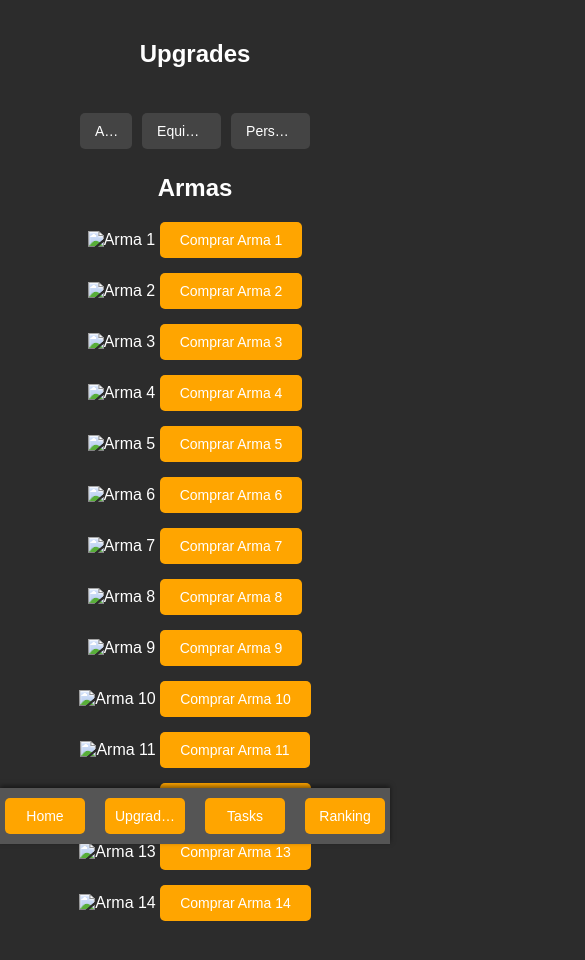
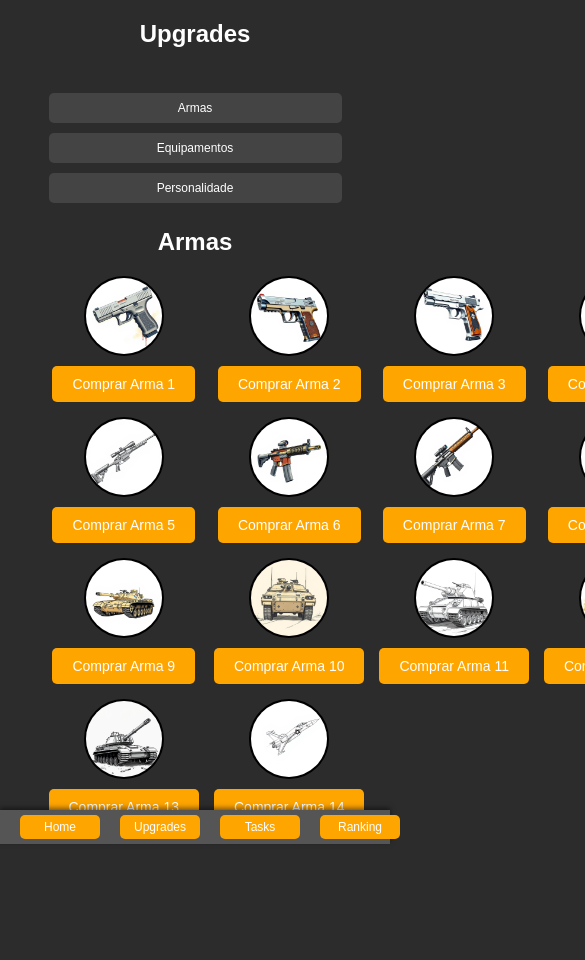
Before and after one commit to jeff-prog/CLICKGAME, a plain HTML site: page upgrade.html in a window 390 px wide. Both pictures are taken after a click on the button "Armas". Shown: the top 960 px of the page, 585 px wide, since content can reach past the window. After the commit the page ends 895 px from the top, so only its background shows below. Drawn offline with Linux system fonts and the light colour scheme.

Commit message:
Add files via upload

```diff
--- a/style.css
+++ b/style.css
@@ -1,49 +1,52 @@
-/* Estilo Geral */
+/* Reset de margens e bordas */
 * {
     margin: 0;
     padding: 0;
     box-sizing: border-box;
 }
 
+/* Estilos para o corpo da página */
 body {
     font-family: Arial, sans-serif;
-    background-color: #2c2c2c; /* Fundo cinza */
+    background-color: #2c2c2c; /* Fundo cinza escuro */
     color: white;
     display: flex;
-    flex-direction: column; /* Permite a rolagem em telas menores */
-    align-items: center; /* Centraliza horizontalmente */
+    flex-direction: column; /* Permite rolagem em telas menores */
+    align-items: center; /* Centraliza o conteúdo horizontalmente */
     min-height: 100vh;
-    padding: 20px; /* Adiciona um espaço nas bordas */
+    padding: 20px;
     overflow-y: auto; /* Permite rolagem vertical */
+    width: 100%;
 }
 
-/* Container Principal */
+/* Container principal com limite de largura */
 .container {
     text-align: center;
     width: 100%;
-    max-width: 800px; /* Ajustado para uma tela maior */
-    margin-top: 20px; /* Espaço entre o topo da página e o conteúdo */
+    max-width: 300px;
+    margin-top: 10px;
 }
 
-/* Estilo de Cabeçalho */
+/* Estilos para o cabeçalho */
 header {
     text-align: right;
     padding: 10px;
     margin-bottom: 10px;
 }
 
+/* Título principal da página */
 h1 {
     margin-bottom: 20px;
-    font-size: 24px; /* Tamanho da fonte reduzido */
+    font-size: 24px;
 }
 
-/* Novo estilo para Coins acima da imagem */
+/* Estilo para o cabeçalho de moedas */
 .coins-header {
-    margin-bottom: 20px; /* Espaço entre o header e a imagem */
-    font-size: 20px; /* Tamanho da fonte reduzido */
+    margin-bottom: 20px;
+    font-size: 20px;
 }
 
-/* Círculo para Imagem */
+/* Círculo para a imagem da moeda */
 .circle {
     width: 288px;
     height: 288px;
@@ -56,6 +59,7 @@ h1 {
     overflow: hidden;
 }
 
+/* Imagem da moeda */
 .circle img {
     width: 100%;
     height: auto;
@@ -64,10 +68,10 @@ h1 {
     cursor: pointer;
 }
 
-/* Barra de Energia */
+/* Barra de energia */
 .energy-bar {
-    width: 100%; /* Ajusta a barra de energia para ocupar 100% da largura */
-    max-width: 300px; /* Largura máxima da barra */
+    width: 100%;
+    max-width: 300px;
     height: 30px;
     background-color: #555;
     margin: 10px auto;
@@ -75,13 +79,14 @@ h1 {
     overflow: hidden;
 }
 
+/* Nível de energia */
 #energy-level {
     height: 100%;
     background-color: limegreen;
     width: 100%;
 }
 
-/* Barra Inferior */
+/* Barra inferior de navegação */
 .bottom-bar {
     position: fixed;
     bottom: 0;
@@ -95,12 +100,13 @@ h1 {
     z-index: 1000;
 }
 
+/* Estilos para botões gerais */
 button {
     background-color: orange;
     border: none;
     padding: 10px 20px;
     cursor: pointer;
-    font-size: 14px; /* Tamanho da fonte reduzido */
+    font-size: 14px;
     color: white;
     border-radius: 5px;
     transition: background-color 0.3s;
@@ -109,6 +115,7 @@ button {
     text-overflow: ellipsis;
 }
 
+/* Botões de navegação */
 .nav-button {
     margin: 0 10px;
     min-width: 80px;
@@ -125,7 +132,7 @@ button {
     background-color: darkorange;
 }
 
-/* Tabela de Ranking */
+/* Tabela de ranking */
 table {
     width: 100%;
     margin: 20px 0;
@@ -138,6 +145,7 @@ td {
     border-bottom: 1px solid white;
 }
 
+/* Alternância de cores nas linhas da tabela */
 tr:nth-child(odd) {
     background-color: #333;
 }
@@ -146,7 +154,7 @@ tr:nth-child(even) {
     background-color: #444;
 }
 
-/* Cores especiais para os três primeiros lugares */
+/* Cores especiais para as três primeiras posições */
 tr:nth-child(1) {
     background-color: gold;
 }
@@ -156,16 +164,16 @@ tr:nth-child(2) {
 }
 
 tr:nth-child(3) {
-    background-color: #cd7f32; /* Bronze */
+    background-color: #cd7f32;
 }
 
-/* Botão de Reset */
+/* Botão de reset de nível */
 #reset-level {
     background-color: orange;
     color: white;
     border: none;
     padding: 10px 20px;
-    font-size: 14px; /* Tamanho da fonte reduzido */
+    font-size: 14px;
     cursor: pointer;
     border-radius: 5px;
 }
@@ -174,35 +182,37 @@ tr:nth-child(3) {
     background-color: darkorange;
 }
 
-/* Estilo do Menu de Upgrade */
+/* Estilo do menu de upgrade */
 #upgrade-menu {
-    width: 80%;
-    margin: 20px auto; /* Centraliza e dá espaço em cima e embaixo */
+    width: 90%;
+    margin: 20px auto;
     padding: 20px;
 }
 
+/* Botões para submenus */
 .submenu-buttons {
     display: flex;
-    justify-content: space-between;
+    flex-direction: column;
+    align-items: stretch;
     margin-bottom: 20px;
 }
 
 .submenu-buttons button {
     padding: 10px 15px;
-    margin: 5px;
+    margin: 5px 0;
     background-color: #444;
     color: white;
     border: none;
     cursor: pointer;
     transition: background-color 0.3s;
-    flex-grow: 1; /* Permite que os botões cresçam igualmente */
+    width: 100%;
 }
 
 .submenu-buttons button:hover {
     background-color: #555;
 }
 
-/* Estilo dos Conteúdos de Menu */
+/* Conteúdo dos menus */
 .menu-content {
     display: none;
 }
@@ -212,12 +222,12 @@ tr:nth-child(3) {
     padding: 10px;
     background-color: #333;
     border-radius: 8px;
-    display: flex; /* Para alinhar imagem e texto lado a lado */
-    align-items: center; /* Alinha verticalmente */
+    display: flex;
+    align-items: center;
 }
 
 .item img, .personality-item img {
-    width: 100px; /* Ajustado para um tamanho mais apropriado */
+    width: 100px;
     height: auto;
     border-radius: 5px;
     margin-right: 15px;
@@ -225,10 +235,10 @@ tr:nth-child(3) {
 
 .item p, .personality-item p {
     margin: 10px 0;
-    flex-grow: 1; /* Permite que o texto utilize o espaço disponível */
+    flex-grow: 1;
 }
 
-/* Botão de Compra */
+/* Botão de compra */
 .buy-button.green {
     background-color: #4CAF50;
     color: white;
@@ -243,7 +253,7 @@ tr:nth-child(3) {
     background-color: #45a049;
 }
 
-/* Estilo para Personalidades e Equipamentos */
+/* Estilo para personalidades e equipamentos */
 .equipamento-item, .personalidade-item {
     margin: 15px 0;
     padding: 10px;
@@ -251,9 +261,69 @@ tr:nth-child(3) {
     border-radius: 8px;
 }
 
+/* Grid para listas de itens */
 .arma-container, .equipamento-container, .personalidade-container {
     display: grid;
-    grid-template-columns: repeat(auto-fill, minmax(150px, 1fr)); /* 4 colunas, responsivo */
+    grid-template-columns: repeat(auto-fill, minmax(150px, 1fr));
     gap: 15px;
     margin: 20px 0;
 }
+
+/* Estilo específico das armas */
+.arma-container {
+    display: grid;
+    grid-template-columns: repeat(4, 1fr); /* Define 4 colunas para armas */
+    gap: 15px;
+    margin-top: 20px;
+}
+
+.arma-item {
+    text-align: center;
+}
+
+.arma-imagem {
+    width: 80px;
+    height: 80px;
+    border-radius: 50%;
+    border: 2px solid black;
+    display: block;
+    margin: 0 auto 10px;
+}
+
+/* Ajustes para responsividade em dispositivos móveis */
+@media (max-width: 768px) {
+    body {
+        padding: 10px;
+    }
+
+    .container {
+        width: 100%;
+        max-width: 100%;
+        margin-top: 10px;
+    }
+
+    .circle {
+        width: 200px;
+        height: 200px;
+    }
+
+    .coins-header {
+        font-size: 18px;
+    }
+
+    .bottom-bar {
+        flex-direction: row;
+        justify-content: space-between;
+        padding: 5px 10px;
+    }
+
+    .nav-button {
+        font-size: 12px;
+        padding: 5px 10px;
+    }
+
+    .submenu-buttons button {
+        font-size: 12px;
+        padding: 8px;
+    }
+}
--- a/upgrade.html
+++ b/upgrade.html
@@ -10,128 +10,137 @@
     <div class="container">
         <h1>Upgrades</h1>
 
+        <!-- Menu de upgrades com submenus -->
         <div id="upgrade-menu">
-            <!-- Botões para submenus -->
+            <!-- Botões para navegar entre submenus -->
             <div class="submenu-buttons">
                 <button onclick="showSubMenu('weapons')" class="submenu-button">Armas</button>
                 <button onclick="showSubMenu('equipments')" class="submenu-button">Equipamentos</button>
                 <button onclick="showSubMenu('personalities')" class="submenu-button">Personalidade</button>
             </div>
 
-            <!-- Conteúdo do menu de Armas (exibido por padrão) -->
+            <!-- Submenu de Armas -->
             <div id="weapons-menu" class="menu-content">
                 <h2>Armas</h2>
                 <div class="arma-container">
-                    <!-- 14 Armas -->
-                    <div class="arma-quadrado">
-                        <img src="img/weapon1.png" alt="Arma 1" class="arma-imagem">
+                    <!-- Arma 1 -->
+                    <div class="arma-item">
+                        <img src="img/weapons/Glock_17.jpg" alt="Arma 1" class="arma-imagem">
                         <button class="buy-button" onclick="comprarArma('Arma 1')">Comprar Arma 1</button>
                     </div>
-
-                    <div class="arma-quadrado">
-                        <img src="img/weapon2.png" alt="Arma 2" class="arma-imagem">
+                    <!-- Arma 2 -->
+                    <div class="arma-item">
+                        <img src="img/weapons/Beretta_M9.jpg" alt="Arma 2" class="arma-imagem">
                         <button class="buy-button" onclick="comprarArma('Arma 2')">Comprar Arma 2</button>
                     </div>
-
-                    <div class="arma-quadrado">
-                        <img src="img/weapon3.png" alt="Arma 3" class="arma-imagem">
+                    <!-- Arma 3 -->
+                    <div class="arma-item">
+                        <img src="img/weapons/IMI_Desert_Eagle.jpg" alt="Arma 3" class="arma-imagem">
                         <button class="buy-button" onclick="comprarArma('Arma 3')">Comprar Arma 3</button>
                     </div>
-
-                    <div class="arma-quadrado">
-                        <img src="img/weapon4.png" alt="Arma 4" class="arma-imagem">
+                    <!-- Arma 4 -->
+                    <div class="arma-item">
+                        <img src="img/weapons/SIG_sauer_P320.jpg" alt="Arma 4" class="arma-imagem">
                         <button class="buy-button" onclick="comprarArma('Arma 4')">Comprar Arma 4</button>
                     </div>
-
-                    <div class="arma-quadrado">
-                        <img src="img/weapon5.png" alt="Arma 5" class="arma-imagem">
+                    <!-- Arma 5 -->
+                    <div class="arma-item">
+                        <img src="img/weapons/Barrett_M82_Precision_Rifle.jpg" alt="Arma 5" class="arma-imagem">
                         <button class="buy-button" onclick="comprarArma('Arma 5')">Comprar Arma 5</button>
                     </div>
-
-                    <div class="arma-quadrado">
-                        <img src="img/weapon6.png" alt="Arma 6" class="arma-imagem">
+                    <!-- Arma 6 -->
+                    <div class="arma-item">
+                        <img src="img/weapons/fuzil_HK416.jpg" alt="Arma 6" class="arma-imagem">
                         <button class="buy-button" onclick="comprarArma('Arma 6')">Comprar Arma 6</button>
                     </div>
-
-                    <div class="arma-quadrado">
-                        <img src="img/weapon7.png" alt="Arma 7" class="arma-imagem">
+                    <!-- Arma 7 -->
+                    <div class="arma-item">
+                        <img src="img/weapons/M240_Machine_Gun.jpg" alt="Arma 7" class="arma-imagem">
                         <button class="buy-button" onclick="comprarArma('Arma 7')">Comprar Arma 7</button>
                     </div>
-
-                    <div class="arma-quadrado">
-                        <img src="img/weapon8.png" alt="Arma 8" class="arma-imagem">
+                    <!-- Arma 8 -->
+                    <div class="arma-item">
+                        <img src="img/weapons/M203_Grenade_Launcher.jpg" alt="Arma 8" class="arma-imagem">
                         <button class="buy-button" onclick="comprarArma('Arma 8')">Comprar Arma 8</button>
                     </div>
-
-                    <div class="arma-quadrado">
-                        <img src="img/weapon9.png" alt="Arma 9" class="arma-imagem">
+                    <!-- Arma 9 -->
+                    <div class="arma-item">
+                        <img src="img/weapons/Leopart_2_Tank.jpg" alt="Arma 9" class="arma-imagem">
                         <button class="buy-button" onclick="comprarArma('Arma 9')">Comprar Arma 9</button>
                     </div>
-
-                    <div class="arma-quadrado">
-                        <img src="img/weapon10.png" alt="Arma 10" class="arma-imagem">
+                    <!-- Arma 10 -->
+                    <div class="arma-item">
+                        <img src="img/weapons/M2_Bradley.jpg" alt="Arma 10" class="arma-imagem">
                         <button class="buy-button" onclick="comprarArma('Arma 10')">Comprar Arma 10</button>
                     </div>
-
-                    <div class="arma-quadrado">
-                        <img src="img/weapon11.png" alt="Arma 11" class="arma-imagem">
+                    <!-- Arma 11 -->
+                    <div class="arma-item">
+                        <img src="img/weapons/M109_Paladin_Howitzer.jpg" alt="Arma 11" class="arma-imagem">
                         <button class="buy-button" onclick="comprarArma('Arma 11')">Comprar Arma 11</button>
                     </div>
-
-                    <div class="arma-quadrado">
-                        <img src="img/weapon12.png" alt="Arma 12" class="arma-imagem">
+                    <!-- Arma 12 -->
+                    <div class="arma-item">
+                        <img src="img/weapons/AT-4.jpg" alt="Arma 12" class="arma-imagem">
                         <button class="buy-button" onclick="comprarArma('Arma 12')">Comprar Arma 12</button>
                     </div>
-
-                    <div class="arma-quadrado">
-                        <img src="img/weapon13.png" alt="Arma 13" class="arma-imagem">
+                    <!-- Arma 13 -->
+                    <div class="arma-item">
+                        <img src="img/weapons/javelin.jpg" alt="Arma 13" class="arma-imagem">
                         <button class="buy-button" onclick="comprarArma('Arma 13')">Comprar Arma 13</button>
                     </div>
-
-                    <div class="arma-quadrado">
-                        <img src="img/weapon14.png" alt="Arma 14" class="arma-imagem">
+                    <!-- Arma 14 -->
+                    <div class="arma-item">
+                        <img src="img/weapons/Patriot_Air_defense_system.jpg" alt="Arma 14" class="arma-imagem">
                         <button class="buy-button" onclick="comprarArma('Arma 14')">Comprar Arma 14</button>
                     </div>
                 </div>
             </div>
 
-                        <!-- Conteúdo do menu de Equipamentos -->
+            <!-- Submenu de Equipamentos -->
             <div id="equipments-menu" class="menu-content hidden">
                 <h2>Equipamentos</h2>
                 <div class="equipamento-container">
-                    <!-- 9 Equipamentos -->
+                    <!-- Equipamento 1 -->
                     <div class="equipamento-quadrado">
                         <img src="img/equipment1.png" alt="Equipamento 1" class="equipamento-imagem">
                         <button class="buy-button" onclick="buyEquipment('Equipamento 1')">Comprar Equipamento 1</button>
                     </div>
+                    <!-- Equipamento 2 -->
                     <div class="equipamento-quadrado">
                         <img src="img/equipment2.png" alt="Equipamento 2" class="equipamento-imagem">
                         <button class="buy-button" onclick="buyEquipment('Equipamento 2')">Comprar Equipamento 2</button>
                     </div>
+                    <!-- Equipamento 3 -->
                     <div class="equipamento-quadrado">
                         <img src="img/equipment3.png" alt="Equipamento 3" class="equipamento-imagem">
                         <button class="buy-button" onclick="buyEquipment('Equipamento 3')">Comprar Equipamento 3</button>
                     </div>
+                    <!-- Equipamento 4 -->
                     <div class="equipamento-quadrado">
                         <img src="img/equipment4.png" alt="Equipamento 4" class="equipamento-imagem">
                         <button class="buy-button" onclick="buyEquipment('Equipamento 4')">Comprar Equipamento 4</button>
                     </div>
+                    <!-- Equipamento 5 -->
                     <div class="equipamento-quadrado">
                         <img src="img/equipment5.png" alt="Equipamento 5" class="equipamento-imagem">
                         <button class="buy-button" onclick="buyEquipment('Equipamento 5')">Comprar Equipamento 5</button>
                     </div>
+                    <!-- Equipamento 6 -->
                     <div class="equipamento-quadrado">
                         <img src="img/equipment6.png" alt="Equipamento 6" class="equipamento-imagem">
                         <button class="buy-button" onclick="buyEquipment('Equipamento 6')">Comprar Equipamento 6</button>
                     </div>
+                    <!-- Equipamento 7 -->
                     <div class="equipamento-quadrado">
                         <img src="img/equipment7.png" alt="Equipamento 7" class="equipamento-imagem">
                         <button class="buy-button" onclick="buyEquipment('Equipamento 7')">Comprar Equipamento 7</button>
                     </div>
+                    <!-- Equipamento 8 -->
                     <div class="equipamento-quadrado">
                         <img src="img/equipment8.png" alt="Equipamento 8" class="equipamento-imagem">
                         <button class="buy-button" onclick="buyEquipment('Equipamento 8')">Comprar Equipamento 8</button>
                     </div>
+                    <!-- Equipamento 9 -->
                     <div class="equipamento-quadrado">
                         <img src="img/equipment9.png" alt="Equipamento 9" class="equipamento-imagem">
                         <button class="buy-button" onclick="buyEquipment('Equipamento 9')">Comprar Equipamento 9</button>
@@ -139,47 +148,56 @@
                 </div>
             </div>
 
-            <!-- Conteúdo do menu de Personalidade -->
+            <!-- Submenu de Personalidade -->
             <div id="personalities-menu" class="menu-content hidden">
                 <h2>Personalidade</h2>
                 <div class="personalidade-container">
-                    <!-- 10 Personalidades -->
+                    <!-- Personalidade 1 -->
                     <div class="personalidade-quadrado">
                         <img src="img/personalidade1.png" alt="Personalidade 1" class="personalidade-imagem">
                         <button class="buy-button" onclick="buyPersonality('Personalidade 1')">Comprar Personalidade 1</button>
                     </div>
+                    <!-- Personalidade 2 -->
                     <div class="personalidade-quadrado">
                         <img src="img/personalidade2.png" alt="Personalidade 2" class="personalidade-imagem">
                         <button class="buy-button" onclick="buyPersonality('Personalidade 2')">Comprar Personalidade 2</button>
                     </div>
+                    <!-- Personalidade 3 -->
                     <div class="personalidade-quadrado">
                         <img src="img/personalidade3.png" alt="Personalidade 3" class="personalidade-imagem">
                         <button class="buy-button" onclick="buyPersonality('Personalidade 3')">Comprar Personalidade 3</button>
                     </div>
+                    <!-- Personalidade 4 -->
                     <div class="personalidade-quadrado">
                         <img src="img/personalidade4.png" alt="Personalidade 4" class="personalidade-imagem">
                         <button class="buy-button" onclick="buyPersonality('Personalidade 4')">Comprar Personalidade 4</button>
                     </div>
+                    <!-- Personalidade 5 -->
                     <div class="personalidade-quadrado">
                         <img src="img/personalidade5.png" alt="Personalidade 5" class="personalidade-imagem">
                         <button class="buy-button" onclick="buyPersonality('Personalidade 5')">Comprar Personalidade 5</button>
                     </div>
+                    <!-- Personalidade 6 -->
                     <div class="personalidade-quadrado">
                         <img src="img/personalidade6.png" alt="Personalidade 6" class="personalidade-imagem">
                         <button class="buy-button" onclick="buyPersonality('Personalidade 6')">Comprar Personalidade 6</button>
                     </div>
+                    <!-- Personalidade 7 -->
                     <div class="personalidade-quadrado">
                         <img src="img/personalidade7.png" alt="Personalidade 7" class="personalidade-imagem">
                         <button class="buy-button" onclick="buyPersonality('Personalidade 7')">Comprar Personalidade 7</button>
                     </div>
+                    <!-- Personalidade 8 -->
                     <div class="personalidade-quadrado">
                         <img src="img/personalidade8.png" alt="Personalidade 8" class="personalidade-imagem">
                         <button class="buy-button" onclick="buyPersonality('Personalidade 8')">Comprar Personalidade 8</button>
                     </div>
+                    <!-- Personalidade 9 -->
                     <div class="personalidade-quadrado">
                         <img src="img/personalidade9.png" alt="Personalidade 9" class="personalidade-imagem">
                         <button class="buy-button" onclick="buyPersonality('Personalidade 9')">Comprar Personalidade 9</button>
                     </div>
+                    <!-- Personalidade 10 -->
                     <div class="personalidade-quadrado">
                         <img src="img/personalidade10.png" alt="Personalidade 10" class="personalidade-imagem">
                         <button class="buy-button" onclick="buyPersonality('Personalidade 10')">Comprar Personalidade 10</button>
@@ -189,7 +207,7 @@
         </div>
     </div>
 
-    <!-- Barra inferior -->
+    <!-- Barra de navegação inferior -->
     <div class="bottom-bar">
         <button class="nav-button bottom-bar-button" data-target="index">Home</button>
         <button class="nav-button bottom-bar-button" data-target="upgrade">Upgrades</button>
```
Also changed, not shown: index.html (+9 -0 lines), script.js (+34 -16 lines).
